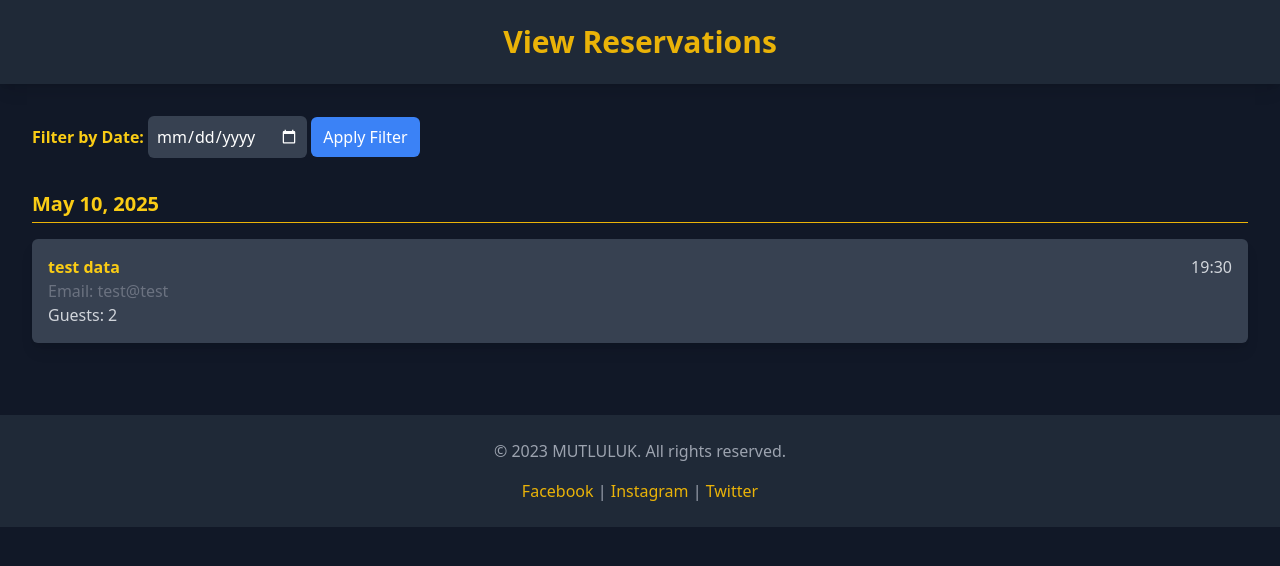
After one commit to Andrewb2878/Restaurant-Management, a Django app: page /reservation/view_reservations in a window 1280 px wide. The commit adds this page. Shown: the top 566 px of the page. Run offline with Django 5.2, Linux system fonts and the light colour scheme; a user stored in the database is signed in; data comes from the database, SQL or seed files in the repository; both versions use the stored data as it was after the commit; some libraries are stand-ins or nearby versions.

Commit message:
Added view reservation page, adding minor styling chnage on schedule pages for consistancy

```diff
--- a/RMS/RMS/urls.py
+++ b/RMS/RMS/urls.py
@@ -16,7 +16,7 @@ Including another URLconf
 """
 from django.contrib import admin
 from django.urls import path, include
-from core.views import index, menu, reservation, portal
+from core.views import index, menu, portal
 from django.conf import settings
 from django.conf.urls.static import static
 
--- /dev/null
+++ b/RMS/reservation/templates/reservation/view_reservations.html
@@ -0,0 +1,100 @@
+<!DOCTYPE html>
+<html lang="en">
+<head>
+    <meta charset="UTF-8">
+    <title>View Reservations</title>
+    <meta name="viewport" content="width=device-width, initial-scale=1.0">
+    <script src="https://cdn.tailwindcss.com"></script>
+    <style>
+    /* Custom date input styling to force white calendar icon */
+    input[type="date"]::-webkit-calendar-picker-indicator {
+      filter: invert(1);
+    }
+    </style>
+</head>
+<body class="bg-gray-900 text-white font-sans">
+    <!-- Header -->
+    <header class="bg-gray-800 shadow-lg p-6 text-center">
+        <h1 class="text-yellow-500 text-3xl font-bold">View Reservations</h1>
+    </header>
+
+    <!-- Main Content -->
+    <main class="p-8">
+        <!-- Filter Options -->
+        <div class="mb-6">
+            <label for="filterDate" class="text-yellow-400 font-semibold">Filter by Date:</label>
+            <input type="date" id="filterDate" class="p-2 bg-gray-700 text-white rounded-md">
+            <button onclick="filterReservations()" class="px-3 py-2 bg-blue-500 text-white rounded-md hover:bg-blue-600 transition">
+                Apply Filter
+            </button>
+        </div>
+
+        <!-- Display Reservations Grouped by Date -->
+        {% if reservations %}
+        {% regroup reservations by booking_date as date_groups %}
+
+        {% for group in date_groups %}
+        <h2 class="text-xl font-semibold text-yellow-400 mt-8 border-b border-yellow-500 pb-1">{{ group.grouper }}</h2>
+        <ul>
+            {% for reservation in group.list %}
+            <li class="mt-4 p-4 bg-gray-700 rounded-md shadow-lg reservation-item" data-date="{{ reservation.booking_date|date:'Y-m-d' }}">
+                <div class="flex justify-between">
+                    <strong class="text-yellow-400">{{ reservation.first_name }} {{ reservation.surname }}</strong>
+                    <span class="text-gray-300">{{ reservation.booking_time|time:"H:i" }}</span>
+                </div>
+                <div>
+                    <span class="text-gray-500">Email: {{ reservation.email }}</span><br>
+                    <span class="text-gray-300">Guests: {{ reservation.guest_count }}</span><br>
+                    {% if reservation.special_requirements %}
+                    <span class="text-gray-400 italic">Special: {{ reservation.special_requirements }}</span>
+                    {% endif %}
+                </div>
+            </li>
+            {% endfor %}
+        </ul>
+        {% endfor %}
+        {% else %}
+        <p class="text-gray-400 text-center mt-4">No reservations found.</p>
+        {% endif %}
+    </main>
+
+    <!-- JavaScript for Filtering -->
+    <script>
+        function filterReservations() {
+            let selectedDate = document.getElementById("filterDate").value;
+            let items = document.querySelectorAll(".reservation-item");
+
+            items.forEach(function (item) {
+                let itemDate = item.getAttribute("data-date");
+                item.style.display = (selectedDate === itemDate || selectedDate === "") ? "block" : "none";
+            });
+
+            // Also hide/show the headers
+            let headers = document.querySelectorAll("h2.text-yellow-400");
+            headers.forEach(function (header) {
+                let next = header.nextElementSibling;
+                let hasVisible = false;
+                if (next) {
+                    let children = next.querySelectorAll(".reservation-item");
+                    children.forEach(child => {
+                        if (child.style.display !== "none") hasVisible = true;
+                    });
+                }
+                header.style.display = hasVisible ? "block" : "none";
+            });
+        }
+    </script>
+
+    <!-- Footer -->
+    <footer class="bg-gray-800 py-6 mt-10">
+        <div class="container mx-auto text-center text-gray-400">
+            <p>&copy; 2023 MUTLULUK. All rights reserved.</p>
+            <div class="mt-4">
+                <a href="#" class="text-yellow-500 hover:text-yellow-600">Facebook</a> |
+                <a href="#" class="text-yellow-500 hover:text-yellow-600">Instagram</a> |
+                <a href="#" class="text-yellow-500 hover:text-yellow-600">Twitter</a>
+            </div>
+        </div>
+    </footer>
+</body>
+</html>
--- a/RMS/reservation/urls.py
+++ b/RMS/reservation/urls.py
@@ -2,5 +2,6 @@ from django.urls import path
 from . import views
 
 urlpatterns = [
-    path('', views.reservation, name='reservation'),
+    path('reservation', views.reservation, name='reservation'),
+    path('view_reservations', views.view_reservations, name='view_reservations')
 ]
--- a/RMS/reservation/views.py
+++ b/RMS/reservation/views.py
@@ -1,4 +1,5 @@
 from django.shortcuts import render, redirect
+from django.contrib.auth.decorators import login_required
 from django.contrib import messages
 from .models import Reservation
 
@@ -38,3 +39,8 @@ def reservation(request):
             messages.success(request, f"Thank you {first_name}, your table has been booked for {booking_date} at {time}.")
             return redirect('reservation')
     return render(request, 'reservation/reservation.html')
+
+@login_required
+def view_reservations(request):
+    reservations = Reservation.objects.all().order_by('-booking_date', '-booking_time')
+    return render(request, 'reservation/view_reservations.html', {'reservations': reservations})
--- a/RMS/staff_scheduling/templates/staff_scheduling/create_schedule.html
+++ b/RMS/staff_scheduling/templates/staff_scheduling/create_schedule.html
@@ -5,6 +5,12 @@
     <meta name="viewport" content="width=device-width, initial-scale=1.0">
     <title>Create Schedule</title>
     <script src="https://cdn.tailwindcss.com"></script>
+    <style>
+        /* Custom date input styling to force white calendar icon */
+        input[type="date"]::-webkit-calendar-picker-indicator {
+            filter: invert(1);
+        }
+    </style>
 </head>
     <body class="bg-gray-900 text-white font-sans">
         <!-- Navbar -->
--- a/RMS/staff_scheduling/templates/staff_scheduling/manager_dashboard.html
+++ b/RMS/staff_scheduling/templates/staff_scheduling/manager_dashboard.html
@@ -13,7 +13,7 @@
             <a href="/" class="text-yellow-600 text-xl font-bold"><i class="fas fa-utensils"></i> MUTLULUK</a>
             <div class="space-x-4">
                 <a href="/menu" class="hover:text-yellow-500">Menu</a>
-                <a href="/reservation" class="hover:text-yellow-500">Reservations</a>
+                <a href="{% url 'view_reservations' %}" class="hover:text-yellow-500">Reservations</a>
                 <a href="/manager/dashboard" class="hover:text-yellow-500">Dashboard</a>
                 <a href="/manager/reports" class="hover:text-yellow-500">Reports</a>
                 <div class="inline-flex items-center space-x-4">
--- a/RMS/staff_scheduling/templates/staff_scheduling/view_schedules.html
+++ b/RMS/staff_scheduling/templates/staff_scheduling/view_schedules.html
@@ -5,6 +5,12 @@
     <title>View Schedules</title>
     <meta name="viewport" content="width=device-width, initial-scale=1.0">
     <script src="https://cdn.tailwindcss.com"></script>
+    <style>
+        /* Custom date input styling to force white calendar icon */
+        input[type="date"]::-webkit-calendar-picker-indicator {
+            filter: invert(1);
+        }
+    </style>
 </head>
 <body class="bg-gray-900 text-white font-sans">
     <!-- Header -->
--- a/RMS/staff_scheduling/urls.py
+++ b/RMS/staff_scheduling/urls.py
@@ -10,6 +10,4 @@ urlpatterns = [
     path('manager-dashboard/', views.manager_dashboard, name='manager_dashboard'),
     path('view-schedules/', views.view_schedules, name='view_schedules'),
     path("logout/", auth_views.LogoutView.as_view(next_page='/'), name="logout"),  # Redirects to homepage after logout
-
-
 ]
--- a/RMS/staff_scheduling/views.py
+++ b/RMS/staff_scheduling/views.py
@@ -1,8 +1,6 @@
 from django.shortcuts import render
-from django.contrib.auth.decorators import login_required
-from django.contrib.auth.decorators import user_passes_test
-from .models import Shift
-from .models import Schedule
+from django.contrib.auth.decorators import login_required, user_passes_test
+from .models import Schedule, Shift
 from .forms import ScheduleForm
 from django.shortcuts import redirect
 from django.contrib.auth.models import User
```
Also changed, not shown: RMS/core/views.py (+2 -11 lines), RMS/db.sqlite3. Lines whose indentation alone changed are shown as unchanged.
